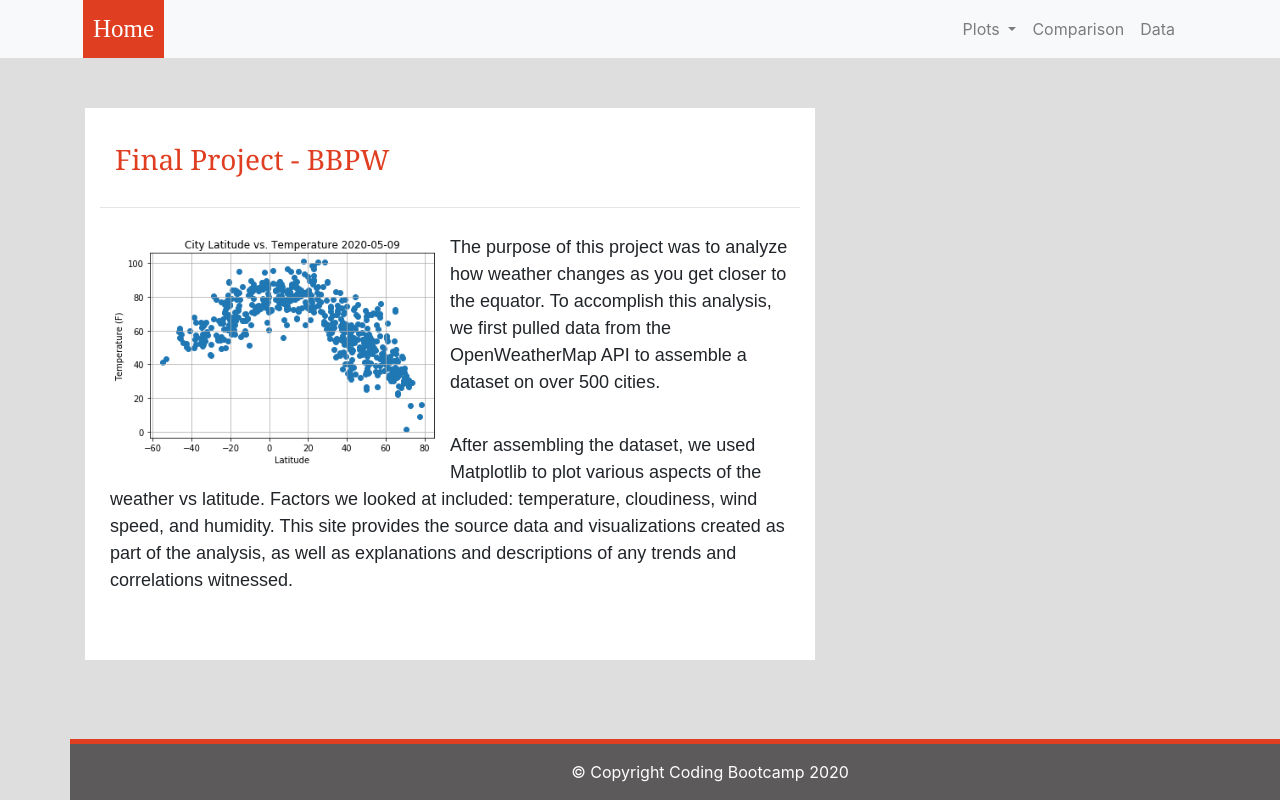
After one commit to bloy86/Portland_Home_Price_Prediction, a Flask app: page /visualizations in a window 1280 px wide. The commit adds this page. Run offline with Flask 2, Linux system fonts and the light colour scheme; parts of the project's set-up code (start-up, migrations or seed data) failed here and were passed over; some libraries are stand-ins or nearby versions.

Commit message:
final flask commit

```diff
--- a/WS/app.py
+++ b/WS/app.py
@@ -2,15 +2,6 @@ import numpy as np
 from flask import Flask, request, jsonify, render_template
 import pickle
 
-'''
-bath_entry = 4
-bed_entry = 4
-square_feet_entry = 2580
-lot_size_entry = 2613
-year_built_entry = 1920
-latitude_entry = 45.499533
-longitude_entry = -122.675113
-'''
 app = Flask(__name__)
 model = pickle.load(open('model/model.pkl', 'rb'))
 
@@ -29,5 +20,9 @@ def predict():
 
     return render_template('main.html', prediction_text='Bleep bloop... home price predicted to be ${}'.format(output))
 
+@app.route('/visualizations')
+def visualizations():
+    return render_template('index.html')
+
 if __name__ == "__main__":
     app.run(debug=True)
--- /dev/null
+++ b/WS/templates/index.html
@@ -0,0 +1,97 @@
+<!DOCTYPE html>
+<html lang="en">
+
+<head>
+  <meta charset="UTF-8">
+  <title>Summary</title>
+  <link rel="stylesheet" href="https://stackpath.bootstrapcdn.com/bootstrap/4.3.1/css/bootstrap.min.css" integrity="sha384-ggOyR0iXCbMQv3Xipma34MD+dH/1fQ784/j6cY/iJTQUOhcWr7x9JvoRxT2MZw1T" crossorigin="anonymous">
+
+  <script src="https://code.jquery.com/jquery-3.3.1.slim.min.js" integrity="sha384-q8i/X+965DzO0rT7abK41JStQIAqVgRVzpbzo5smXKp4YfRvH+8abtTE1Pi6jizo" crossorigin="anonymous"></script>
+  <script src="https://cdnjs.cloudflare.com/ajax/libs/popper.js/1.14.7/umd/popper.min.js" integrity="sha384-UO2eT0CpHqdSJQ6hJty5KVphtPhzWj9WO1clHTMGa3JDZwrnQq4sF86dIHNDz0W1" crossorigin="anonymous"></script>
+  <script src="https://stackpath.bootstrapcdn.com/bootstrap/4.3.1/js/bootstrap.min.js" integrity="sha384-JjSmVgyd0p3pXB1rRibZUAYoIIy6OrQ6VrjIEaFf/nJGzIxFDsf4x0xIM+B07jRM" crossorigin="anonymous"></script>
+
+  <link rel="stylesheet" href="style.css">
+</head>
+<body>
+
+    <!--Navbar adjustments-->
+    <nav class="navbar navbar-expand-lg navbar-light bg-light">
+        <div class="container">
+            <a class="navbar-brand text-white" href="index.html" >Home</a>
+            <button class="navbar-toggler" type="button" data-toggle="collapse" data-target="#navbarSupportedContent" aria-controls="navbarSupportedContent" aria-expanded="false" aria-label="Toggle navigation">
+                <span class="navbar-toggler-icon"></span>
+            </button>
+
+            <div class="collapse navbar-collapse" id="navbarSupportedContent">
+                <ul class="navbar-nav ml-auto">
+                    <li class="nav-item dropdown">
+                        <a class="nav-link dropdown-toggle" href="#" id="navbarDropdown" role="button" data-toggle="dropdown" aria-haspopup="true" aria-expanded="false">
+                            Plots
+                        </a>
+                        <div class="dropdown-menu dropdown-menu-right" aria-labelledby="navbarDropdown">
+                            <a class="dropdown-item" href="rooms.html">Bedrooms + Bathrooms</a>
+                            <a class="dropdown-item" href="lat_long.html">Lat. + Long</a>
+                            <a class="dropdown-item" href="regression.html">Regression Model</a>
+                            <!-- <a class="dropdown-item" href="windspeed.html">Wind Speed</a> -->
+                        </div>
+                    </li>
+                    <li class="nav-item">
+                        <a class="nav-link" href="comparison.html">Comparison</a>
+                    </li>
+                    <li class="nav-item">
+                        <a class="nav-link" href="data.html">Data</a>
+                    </li>
+                </ul>
+            </div>
+        </div>
+    </nav>
+
+    <!--create container, rows and columns and add images -->
+    <div class="container content">
+        <div class="row">
+            <div class="col-md-8">
+                <div class="col-md-12">
+                    <h3>Final Project - BBPW </h3>
+                    <hr>
+                    <div class="thumbnail">
+                        <img class="img-thumbnail float-left" src="Resources/assets/images/Fig1.png " width="50%" alt="temperature">
+                    </div>
+                    <p>The purpose of this project was to analyze how weather changes as you get closer to the equator. To accomplish this analysis, we first pulled data from the OpenWeatherMap API to assemble a dataset on over 500 cities.  </p>
+
+                    <p>After assembling the dataset, we used Matplotlib to plot various aspects of the weather vs latitude. Factors we looked at included: temperature, cloudiness, wind speed, and humidity. This site provides the source data and visualizations created as part of the analysis, as well as explanations and descriptions of any trends and correlations witnessed.</p>
+                </div>
+            </div>
+            <!--visualization adjustments-->
+  <!--           <div class="col-md-4">
+                <div class="col-md-12">
+                    <h3>Visualizations</h3>
+                    <hr>
+                    <div class="row">
+                        <div class="col-3 col-md-6">
+                            <a href="temp.html"><img src="Resources/assets/images/Fig1.png" width="100%"  alt="temperature">
+                            </a>
+                        </div>
+                        <div class="col-3 col-md-6">
+                            <a href="humidity.html"><img src="Resources/assets/images/Fig2.png" width="100%" alt="humidity"></a>
+                        </div>
+
+                        <div class="col-3 col-md-6">
+                            <a href="cloudiness.html"><img src="Resources/assets/images/Fig3.png" width="100%"  alt="cloudiness"></a>
+                        </div>
+
+                        <div class="col-3 col-md-6">
+                            <a href="windspeed.html"><img src="Resources/assets/images/Fig4.png"width="100%"  alt="wind speed"></a>
+                        </div>
+                    </div>
+                </div>
+            </div>
+        </div>
+    </div> -->
+
+    <!-- Footer -->
+    <footer class="page-footer font-small footer-dark">
+        <div class="footer-copyright text-center py-3">© Copyright Coding Bootcamp 2020
+        </div>
+    </footer>
+</body>
+</html>
```
Also changed, not shown: WS/templates/main.html (+14 -4 lines), 5 other files.
